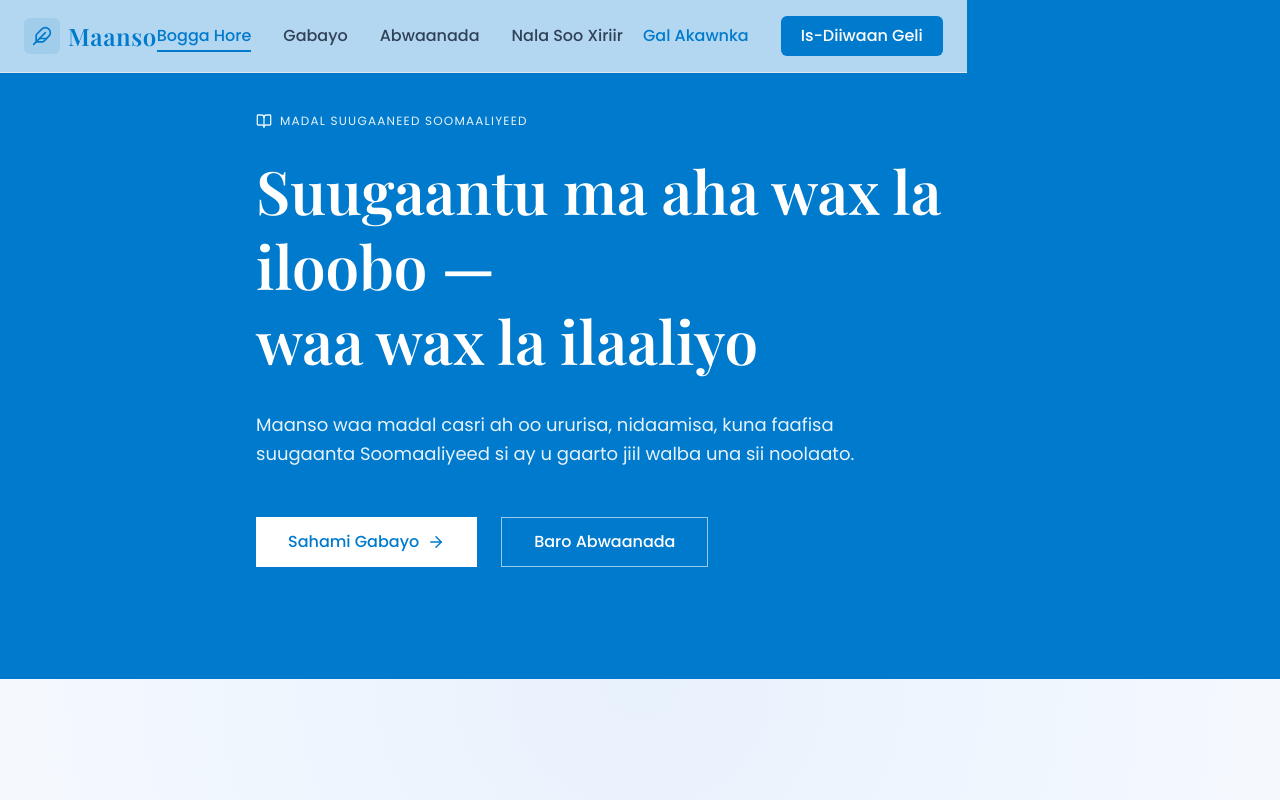
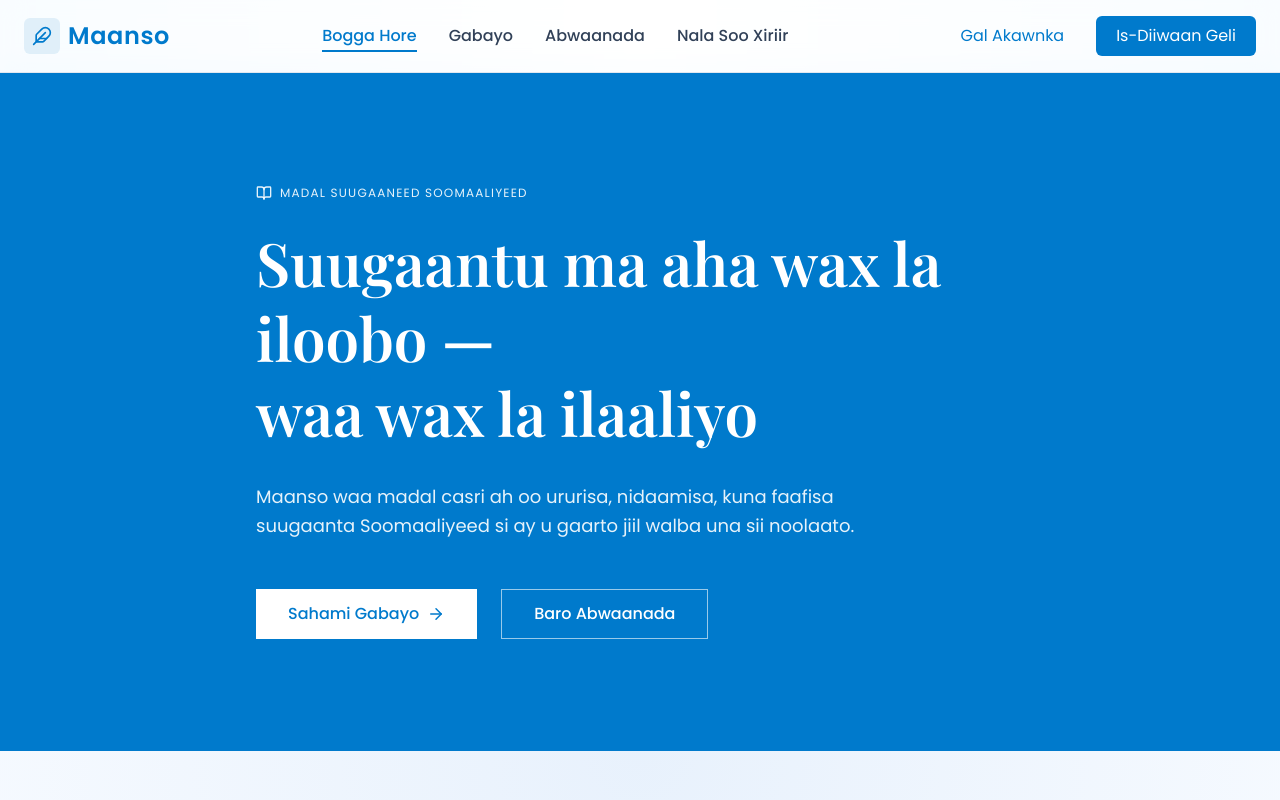
Before and after one commit to Amen252/Maanso-UI, a React (Vite) app: page / in a window 1280 px wide. Shown: the top 800 px of the page. Built offline with nearby package versions, Linux system fonts and the light colour scheme.

Commit message:
changess made

```diff
--- a/src/Components/Navbar.tsx
+++ b/src/Components/Navbar.tsx
@@ -6,22 +6,23 @@ const NavBar = () => {
   const [isOpen, setIsOpen] = useState(false);
   const [isScrolled, setIsScrolled] = useState(false);
 
-  // current route
   const pathname = useRouterState({
     select: (state) => state.location.pathname,
   });
 
   useEffect(() => {
-    const handleScroll = () => {
-      setIsScrolled(window.scrollY > 0);
-    };
+    const handleScroll = () => setIsScrolled(window.scrollY > 10);
     window.addEventListener("scroll", handleScroll);
     return () => window.removeEventListener("scroll", handleScroll);
   }, []);
 
+  // Lock body scroll when mobile menu is open
+  useEffect(() => {
+    document.body.style.overflow = isOpen ? "hidden" : "auto";
+  }, [isOpen]);
+
   const navLink = (to: string) =>
-    `relative font-medium transition
-     ${
+    `relative font-medium transition ${
       pathname === to
         ? "text-[#007ACC] after:absolute after:left-0 after:-bottom-1 after:h-[2px] after:w-full after:bg-[#007ACC]"
         : "text-slate-700 hover:text-[#007ACC]"
@@ -31,15 +32,13 @@ const NavBar = () => {
     <>
       {/* NAVBAR */}
       <nav
-        className={`fixed top-0 z-50 backdrop-blur-md bg-white/70 border-b border-slate-200 transition-shadow duration-300 ${isScrolled ? "shadow-lg bg-white/90" : ""}`}
+        className={`fixed top-0 left-0 w-full z-50 backdrop-blur-md border-b border-slate-200 transition-all duration-300 ${
+          isScrolled ? "bg-white/90 shadow-md" : "bg-white/70"
+        }`}
       >
-        <div className="max-w-7xl mx-auto px-4 sm:px-6 py-4 flex items-center justify-between">
+        <div className="h-[72px] max-w-7xl mx-auto px-4 sm:px-6 flex items-center justify-between">
           {/* Logo */}
-          <Link
-            to="/"
-            className="flex items-center gap-2 text-2xl font-semibold tracking-wide"
-            style={{ fontFamily: '"Playfair Display", serif' }}
-          >
+          <Link to="/" className="flex items-center gap-2 text-2xl font-semibold tracking-wide">
             <span className="p-2 rounded-md bg-[#007ACC]/10">
               <Feather className="w-5 h-5 text-[#007ACC]" />
             </span>
@@ -48,56 +47,33 @@ const NavBar = () => {
 
           {/* Desktop Links */}
           <div className="hidden md:flex items-center space-x-8">
-            <Link to="/" className={navLink("/")}>
-              Bogga Hore
-            </Link>
-            <Link to="/poems" className={navLink("/poems")}>
-              Gabayo
-            </Link>
-            <Link to="/poets" className={navLink("/poets")}>
-              Abwaanada
-            </Link>
-            <Link to="/contact" className={navLink("/contact")}>
-              Nala Soo Xiriir
-            </Link>
+            <Link to="/" className={navLink("/")}>Bogga Hore</Link>
+            <Link to="/poems" className={navLink("/poems")}>Gabayo</Link>
+            <Link to="/poets" className={navLink("/poets")}>Abwaanada</Link>
+            <Link to="/contact" className={navLink("/contact")}>Nala Soo Xiriir</Link>
           </div>
 
           {/* Desktop Actions */}
           <div className="hidden md:flex items-center gap-3">
-            <Link
-              to="/login"
-              className="px-5 py-2 text-[#007ACC] font-medium hover:bg-[#007ACC]/10 rounded-md transition"
-            >
+            <Link to="/login" className="px-5 py-2 text-[#007ACC] hover:bg-[#007ACC]/10 rounded-md transition">
               Gal Akawnka
             </Link>
-            <Link
-              to="/register"
-              className="px-5 py-2 bg-[#007ACC] text-white rounded-md font-medium hover:bg-[#0062a3] transition"
-            >
+            <Link to="/register" className="px-5 py-2 bg-[#007ACC] text-white rounded-md hover:bg-[#0062a3] transition">
               Is-Diiwaan Geli
             </Link>
           </div>
 
           {/* Mobile Toggle */}
-          <button
-            onClick={() => setIsOpen(!isOpen)}
-            className="md:hidden text-[#007ACC]"
-            aria-label="Toggle menu"
-          >
+          <button onClick={() => setIsOpen(!isOpen)} className="md:hidden text-[#007ACC]">
             {isOpen ? <X /> : <Menu />}
           </button>
         </div>
       </nav>
 
-      {/* MOBILE MENU (FIXED OVERLAY) */}
+      {/* MOBILE MENU */}
       <div
-        className={`md:hidden fixed top-[72px] left-0 w-full z-40
-        backdrop-blur-md bg-white/95 border-t border-slate-200
-        transition-all duration-300 ease-in-out
-        ${
-          isOpen
-            ? "opacity-100 translate-y-0"
-            : "opacity-0 -translate-y-2 pointer-events-none"
+        className={`md:hidden fixed top-[72px] left-0 w-full z-40 bg-white/95 backdrop-blur-md border-t border-slate-200 transition-all duration-300 ${
+          isOpen ? "opacity-100 translate-y-0" : "opacity-0 -translate-y-2 pointer-events-none"
         }`}
       >
         <div className="px-4 py-6 space-y-2">
@@ -111,8 +87,7 @@ const NavBar = () => {
               key={item.to}
               to={item.to}
               onClick={() => setIsOpen(false)}
-              className={`block px-4 py-3 rounded-md font-medium transition
-                ${
+              className={`block px-4 py-3 rounded-md font-medium transition ${
                 pathname === item.to
                   ? "bg-[#007ACC]/10 text-[#007ACC] border-l-4 border-[#007ACC]"
                   : "text-slate-700 hover:bg-slate-100"
@@ -122,27 +97,20 @@ const NavBar = () => {
             </Link>
           ))}
 
-          {/* Divider */}
           <div className="my-4 h-px bg-slate-200" />
 
-          {/* Mobile Actions */}
-          <Link
-            to="/login"
-            onClick={() => setIsOpen(false)}
-            className="block w-full text-center px-4 py-3 rounded-md font-medium text-[#007ACC] hover:bg-[#007ACC]/10 transition"
-          >
+          <Link to="/login" onClick={() => setIsOpen(false)} className="block w-full text-center px-4 py-3 text-[#007ACC] hover:bg-[#007ACC]/10 rounded-md">
             Gal Akawnka
           </Link>
 
-          <Link
-            to="/register"
-            onClick={() => setIsOpen(false)}
-            className="block w-full text-center px-4 py-3 rounded-md font-medium bg-[#007ACC] text-white hover:bg-[#0062a3] transition"
-          >
+          <Link to="/register" onClick={() => setIsOpen(false)} className="block w-full text-center px-4 py-3 bg-[#007ACC] text-white rounded-md hover:bg-[#0062a3]">
             Is-Diiwaan Geli
           </Link>
         </div>
       </div>
+
+      {/* Spacer so content isn't hidden behind fixed navbar */}
+      <div className="h-[72px]" />
     </>
   );
 };
```
Lines whose indentation alone changed are shown as unchanged.
